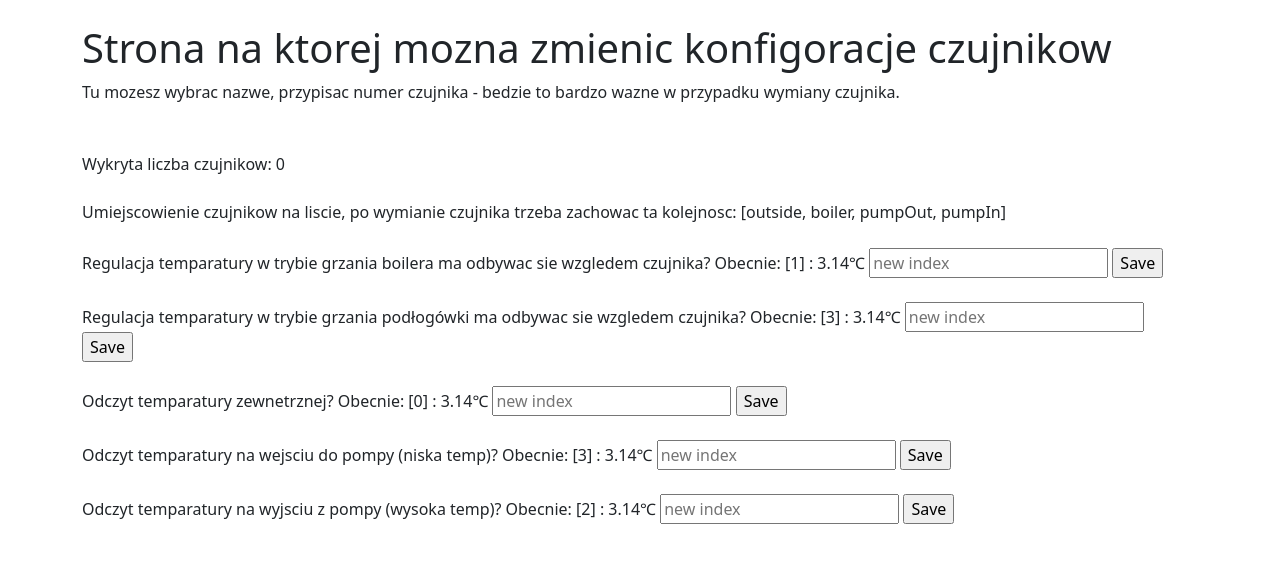
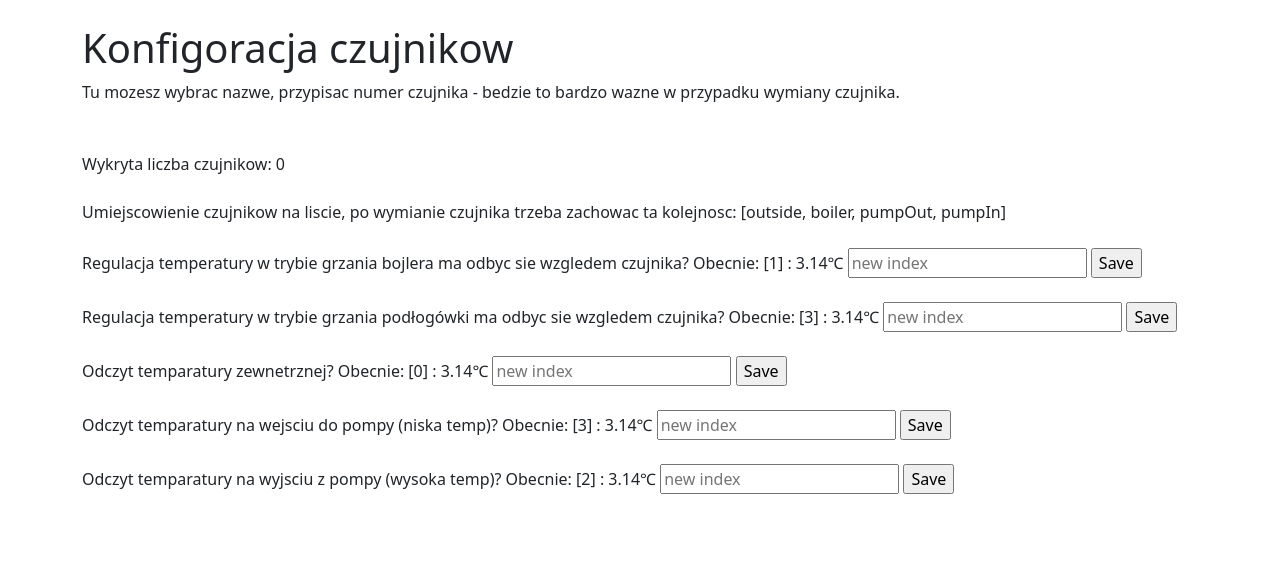
Before and after one commit to ricocooder/HeatPump, a Flask app: page /temp_sensor_config in a window 1280 px wide. Shown: the part 92-655 px from the top of the page. Run offline with Flask 3, Linux system fonts and the light colour scheme.

Commit message:
Update language translation in config and raspberryPi page

```diff
--- a/globals.py
+++ b/globals.py
@@ -21,7 +21,23 @@ language ={
     "PumpFloorHeating": ["Pump - floor heating", "Pompa - ogrzewanie podłogowe"],
     "PumpOn": ["PumpOn", "Pompa pracuje"],
     "FiveOn": ["Five On", "Piec pracuje"],
-
+    "RaspPiSett": ["Raspberry Pi settings", "Ustawienia Raspberry Pi"],
+    "RaspPiDat": ["Memory card data", "Dane karty pamieci"],
+    "RaspPiMem": ["Reading Pi memory", "Odczyt pamieci Pi"],
+    "SensConfig": ["Sensor configuration", "Konfigoracja czujnikow"],
+    "SensConfAssi": ["Here you can choose a name and assign a sensor number - this will be very important in the event of replacing the sensor.",
+                     "Tu mozesz wybrac nazwe, przypisac numer czujnika - bedzie to bardzo wazne w przypadku wymiany czujnika."],
+    "SensConfDet": ["Number of sensors detected", "Wykryta liczba czujnikow"],
+    "SensConfigDetNr": ["Sensor detected in array at index", "Sensor detected in array at index"],
+    "SensConfIndic": ["actual value", "wartosc aktualna"],
+    "SensConfOrder": ["Location of sensors on the list, after replacing the sensor, keep this order: [outside, boiler, pumpOut, pumpIn]",
+                      "Umiejscowienie czujnikow na liscie, po wymianie czujnika trzeba zachowac ta kolejnosc: [outside, boiler, pumpOut, pumpIn]"],
+    "SensConfigCurr": ["Currently", "Obecnie"],
+    "SensConfig1": ["Should the temperature be regulated in the boiler heating mode in relation to the sensor?", "Regulacja temperatury w trybie grzania bojlera ma odbyc sie wzgledem czujnika? "],
+    "SensConfig2": ["Should the temperature be adjusted in the underfloor heating mode with respect to the sensor?", "Regulacja temperatury w trybie grzania podłogówki ma odbyc sie wzgledem czujnika?"],
+    "SensConfig3": ["Outside temperature reading?", "Odczyt temparatury zewnetrznej?"],
+    "SensConfig4": ["Odczyt temparatury zewnetrznej?", "Odczyt temparatury na wejsciu do pompy (niska temp)?"],
+    "SensConfig5": ["Temperature reading at the pump outlet (high temperature)?", "Odczyt temparatury na wyjsciu z pompy (wysoka temp)?"],
 
 }
 
--- a/templates/index.html
+++ b/templates/index.html
@@ -142,10 +142,6 @@
           </div>
         </div>
       </div>
-
-      {% include 'ledStrip.html' %}
-
-
     </form>
 
 </body>
--- a/templates/raspberrypi.html
+++ b/templates/raspberrypi.html
@@ -4,11 +4,11 @@
 <body>
     <form class = "grid" action = "/raspberrypi" method = "POST">
 
-<h1>Strona na ktorej mozna zmienic dane mikrokomputera Raspberry Pi</h1>
-<label>Dane karty pamieci: {{ diskSpaceList }}</label>
+<h1>{{lang['RaspPiSett'][pickedLang]}}</h1>
+<label>{{lang['RaspPiDat'][pickedLang]}}: {{ diskSpaceList }}</label>
 
 <br><br>
-</label><input type="Submit" value="Odczyt Pi" name='SaveDB'/>
+</label><input type="Submit" value="{{lang['RaspPiMem'][pickedLang]}}" name='SaveDB'/>
 <br><br>
 </label><input type="Submit" value="{{lang['LangChange'][pickedLang]}}" name='LangChange'/>
 <br><br>
--- a/templates/temp_sensor_config.html
+++ b/templates/temp_sensor_config.html
@@ -14,30 +14,30 @@
 <body>
     <form class = "grid" action = "/temp_sensor_config" method = "POST">
 
-<h1>Strona na ktorej mozna zmienic konfigoracje czujnikow</h1>
-<label>Tu mozesz wybrac nazwe, przypisac numer czujnika - bedzie to bardzo wazne w przypadku wymiany czujnika.</label><br/><br/><br/>
+<h1>{{lang['SensConfig'][pickedLang]}}</h1>
+<label>{{lang['SensConfAssi'][pickedLang]}}</label><br/><br/><br/>
 
-<label>Wykryta liczba czujnikow: {{ sensFoundNumber }}</label><br/><br/>
+<label>{{lang['SensConfDet'][pickedLang]}}: {{ sensFoundNumber }}</label><br/><br/>
 {% for sensor in sensFoundList %}
         {% if sensFoundList[loop.index-1] != 3.14 %}
-          <label>[{{loop.index -1}}] - Wykryto czujnik w tablicy o indeksie {{loop.index -1}}, wskazanie: {{sensor}} <span>&#8451;</span></label> <br/><br/>
+          <label>[{{loop.index -1}}] - {{lang['SensConfigDetNr'][pickedLang]}} {{loop.index -1}}, {{lang['SensConfIndic'][pickedLang]}}: {{sensor}} <span>&#8451;</span></label> <br/><br/>
         {% endif %}
 {% endfor %}
 
-      <label>Umiejscowienie czujnikow na liscie, po wymianie czujnika trzeba zachowac ta kolejnosc: [outside, boiler, pumpOut, pumpIn]</label>  <br><br>
-      <label>Regulacja temparatury w trybie grzania boilera ma odbywac sie wzgledem czujnika? Obecnie: [{{sensorIndexList[1]}}] : {{sensFoundList[sensorIndexList[1]]}}<span>&#8451;</span> </label>
+      <label>{{lang['SensConfOrder'][pickedLang]}}</label>  <br><br>
+      <label>{{lang['SensConfig1'][pickedLang]}} {{lang['SensConfigCurr'][pickedLang]}}: [{{sensorIndexList[1]}}] : {{sensFoundList[sensorIndexList[1]]}}<span>&#8451;</span> </label>
       <input type='int' placeholder='new index' step ='0.1' name = 'setValueSensorIndex1'>
       <input type="Submit" value="Save" name='setIndexBtn1'/> <br><br>
-      <label>Regulacja temparatury w trybie grzania podłogówki ma odbywac sie wzgledem czujnika? Obecnie: [{{sensorIndexList[2]}}] : {{sensFoundList[sensorIndexList[2]]}}<span>&#8451;</span> </label>
+      <label>{{lang['SensConfig2'][pickedLang]}} {{lang['SensConfigCurr'][pickedLang]}}: [{{sensorIndexList[2]}}] : {{sensFoundList[sensorIndexList[2]]}}<span>&#8451;</span> </label>
       <input type='int' placeholder='new index' step ='0.1' name = 'setValueSensorIndex3'>
       <input type="Submit" value="Save" name='setIndexBtn3'/> <br><br>
-      <label>Odczyt temparatury zewnetrznej? Obecnie: [{{sensorIndexList[0]}}] : {{sensFoundList[sensorIndexList[0]]}}<span>&#8451;</span> </label>
+      <label>{{lang['SensConfig3'][pickedLang]}} {{lang['SensConfigCurr'][pickedLang]}}: [{{sensorIndexList[0]}}] : {{sensFoundList[sensorIndexList[0]]}}<span>&#8451;</span> </label>
       <input type='int' placeholder='new index' step ='0.1' name = 'setValueSensorIndex0'>
       <input type="Submit" value="Save" name='setIndexBtn0'/> <br><br>
-      <label>Odczyt temparatury na wejsciu do pompy (niska temp)? Obecnie: [{{sensorIndexList[2]}}] : {{sensFoundList[sensorIndexList[2]]}}<span>&#8451;</span> </label>
+      <label>{{lang['SensConfig4'][pickedLang]}} {{lang['SensConfigCurr'][pickedLang]}}: [{{sensorIndexList[2]}}] : {{sensFoundList[sensorIndexList[2]]}}<span>&#8451;</span> </label>
       <input type='int' placeholder='new index' step ='0.1' name = 'setValueSensorIndex2'>
       <input type="Submit" value="Save" name='setIndexBtn2'/> <br><br>
-      <label>Odczyt temparatury na wyjsciu z pompy (wysoka temp)? Obecnie: [{{sensorIndexList[3]}}] : {{sensFoundList[sensorIndexList[3]]}}<span>&#8451;</span> </label>
+      <label>{{lang['SensConfig5'][pickedLang]}} {{lang['SensConfigCurr'][pickedLang]}}: [{{sensorIndexList[3]}}] : {{sensFoundList[sensorIndexList[3]]}}<span>&#8451;</span> </label>
       <input type='int' placeholder='new index' step ='0.1' name = 'setValueSensorIndex3_1'>
       <input type="Submit" value="Save" name='setIndexBtn3_1'/> <br><br>
     </form>
```
Also changed, not shown: myDB.db.
